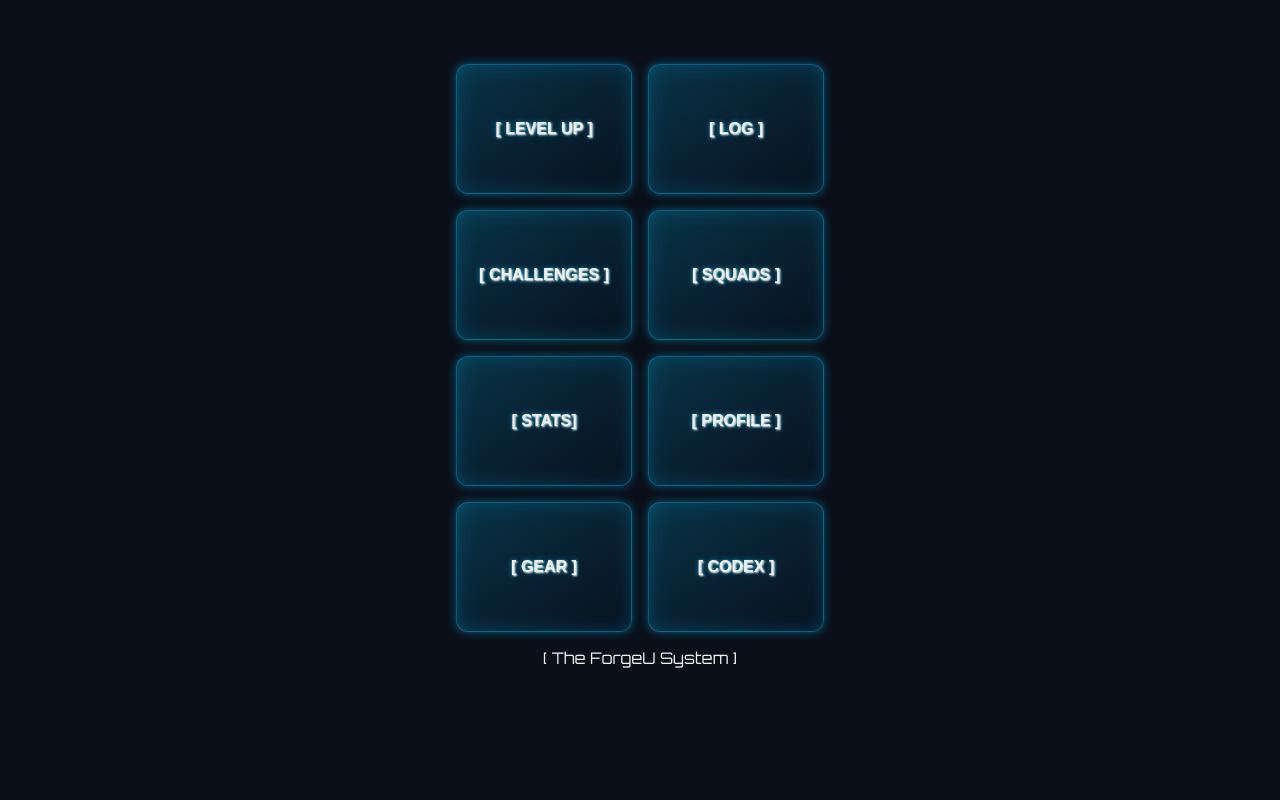
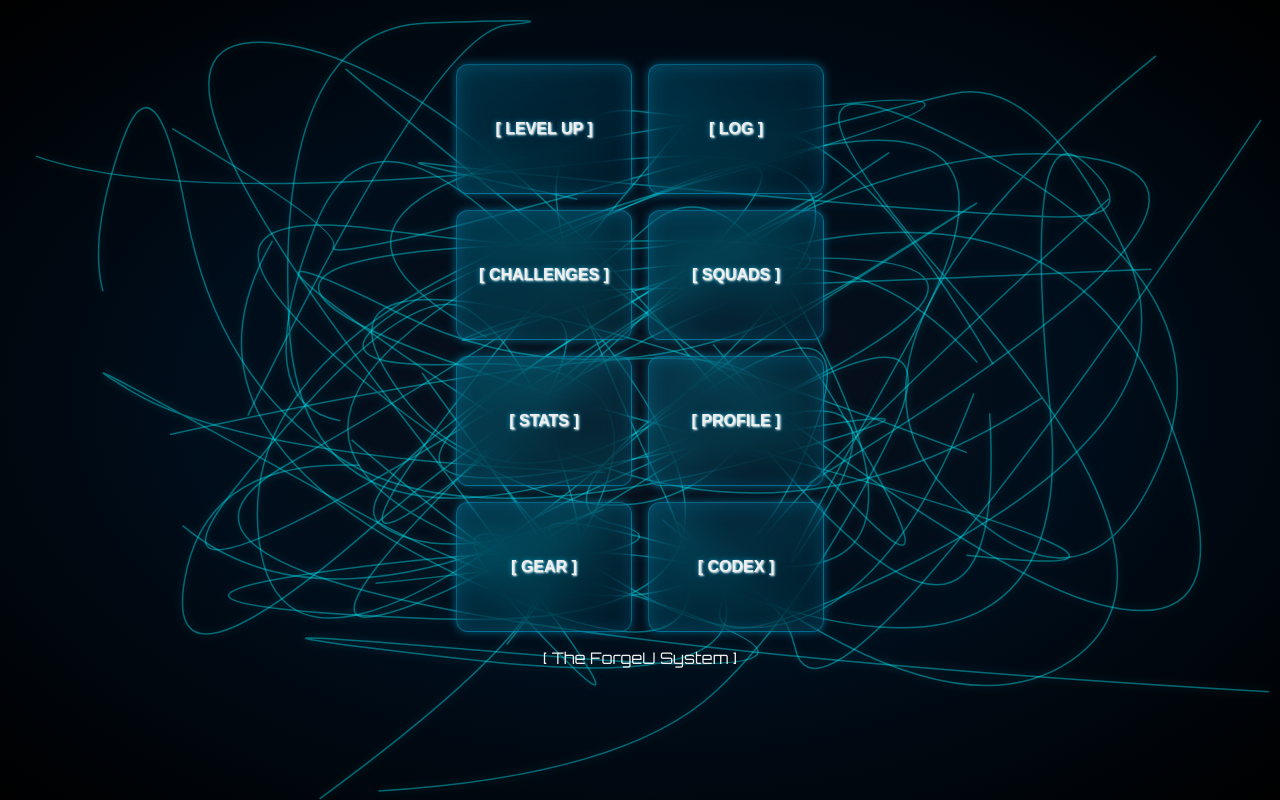
Before and after one commit to Mbani625/forgeu, a React (Create React App) app: page /#/ in a window 1280 px wide. Built offline with nearby package versions, Linux system fonts and the light colour scheme; no server answers; the database is empty; sample sign-in values are in the browser's storage.

Commit message:
Dynamic Background

```diff
--- /dev/null
+++ b/src/components/NetLinesBackground.js
@@ -0,0 +1,66 @@
+// src/components/NetLinesBackground.js
+export function startNetLinesCanvas() {
+  const canvas = document.getElementById("net-lines-bg");
+  const ctx = canvas.getContext("2d");
+
+  let width = (canvas.width = window.innerWidth);
+  let height = (canvas.height = window.innerHeight);
+
+  const lines = Array.from({ length: 20 }, () => createLine());
+
+  function createLine() {
+    return {
+      points: Array.from({ length: 8 }, (_, i) => ({
+        x: Math.random() * width,
+        y: Math.random() * height,
+        vx: (Math.random() - 0.5) * 0.2,
+        vy: (Math.random() - 0.5) * 0.2,
+      })),
+      hue: 270 + Math.random() * 40, // purple-blue hue
+    };
+  }
+
+  function drawCurve(points, hue) {
+    ctx.beginPath();
+    ctx.moveTo(points[0].x, points[0].y);
+
+    for (let i = 1; i < points.length - 1; i++) {
+      const xc = (points[i].x + points[i + 1].x) / 2;
+      const yc = (points[i].y + points[i + 1].y) / 2;
+      ctx.quadraticCurveTo(points[i].x, points[i].y, xc, yc);
+    }
+
+    ctx.strokeStyle = "rgba(0, 240, 255, 0.4)";
+    ctx.shadowColor = "rgba(0, 240, 255, 0.6)";
+
+    ctx.shadowBlur = 10;
+    ctx.lineWidth = 1.5;
+    ctx.stroke();
+  }
+
+  function animate() {
+    ctx.clearRect(0, 0, width, height);
+
+    for (const line of lines) {
+      for (const p of line.points) {
+        p.x += p.vx;
+        p.y += p.vy;
+
+        // bounce
+        if (p.x < 0 || p.x > width) p.vx *= -1;
+        if (p.y < 0 || p.y > height) p.vy *= -1;
+      }
+
+      drawCurve(line.points, line.hue);
+    }
+
+    requestAnimationFrame(animate);
+  }
+
+  window.addEventListener("resize", () => {
+    width = canvas.width = window.innerWidth;
+    height = canvas.height = window.innerHeight;
+  });
+
+  animate();
+}
--- a/src/pages/Home.jsx
+++ b/src/pages/Home.jsx
@@ -12,6 +12,7 @@ import Login from "./Login";
 import "../styles/global.css";
 import Codex from "../utils/Codex"; // or wherever you're putting it
 import Gear from "../utils/Gear";
+import { startNetLinesCanvas } from "../components/NetLinesBackground";
 
 function Home() {
   const [user, setUser] = useState(null);
@@ -43,14 +44,28 @@ function Home() {
     return () => unsubscribe();
   }, []);
 
+  useEffect(() => {
+    if (authChecked && user) {
+      // Delay 1 frame to ensure canvas exists
+      requestAnimationFrame(() => {
+        startNetLinesCanvas();
+      });
+    }
+  }, [authChecked, user]);
+
   if (!authChecked) return null;
   if (!user) return <Login />;
 
   return (
+    <>
+      <canvas id="net-lines-bg"></canvas>
       <div className="home-container">
         <div className="welcome-box">
           <div className="button-grid">
-          <button className="home-button" onClick={() => setShowLevelUp(true)}>
+            <button
+              className="home-button"
+              onClick={() => setShowLevelUp(true)}
+            >
               [ LEVEL UP ]
             </button>
             <button
@@ -69,9 +84,12 @@ function Home() {
               [ SQUADS ]
             </button>
             <button className="home-button" onClick={() => setShowStats(true)}>
-            [ STATS]
+              [ STATS ]
             </button>
-          <button className="home-button" onClick={() => setShowProfile(true)}>
+            <button
+              className="home-button"
+              onClick={() => setShowProfile(true)}
+            >
               [ PROFILE ]
             </button>
             <button className="home-button" onClick={() => setShowGear(true)}>
@@ -98,6 +116,7 @@ function Home() {
         {showCodex && <Codex onClose={() => setShowCodex(false)} />}
         {showGear && <Gear onClose={() => setShowGear(false)} />}
       </div>
+    </>
   );
 }
 
--- a/src/styles/global.css
+++ b/src/styles/global.css
@@ -16,7 +16,15 @@ body {
   box-sizing: border-box;
   margin: 0;
   font-family: "Orbitron", system-ui, sans-serif;
-  background-color: var(--bg-dark);
+  background: radial-gradient(
+    ellipse at center,
+    #0a0f1a 0%,
+    #000d1a 50%,
+    #000000 100%
+  );
+  background-repeat: no-repeat;
+  background-attachment: fixed;
+
   color: var(--text-white);
 }
 
@@ -28,6 +36,8 @@ body {
 
 /* Welcome + Button Section */
 .welcome-box {
+  position: relative;
+  z-index: 0;
   text-align: center;
   padding: 1rem;
 }
@@ -50,17 +60,21 @@ body {
   font-weight: bold;
   padding: 1rem;
   border-radius: 12px;
+
   background: linear-gradient(
     145deg,
     rgba(0, 200, 255, 0.2),
     rgba(0, 30, 60, 0.1)
   );
+  backdrop-filter: blur(20px); /* ✅ blur the background behind the button */
+  -webkit-backdrop-filter: blur(6px); /* ✅ for Safari support */
+
   color: var(--text-white);
   border: 1px solid rgba(0, 200, 255, 0.4);
   box-shadow: 0 0 10px rgba(0, 200, 255, 0.4),
     0 0 20px rgba(0, 200, 255, 0.2) inset;
-  text-shadow: 1px 1px 2px white,
-    /* White drop shadow for clarity */ 0 0 5px rgba(0, 200, 255, 0.7); /* Blue glow */
+
+  text-shadow: 1px 1px 2px white, 0 0 5px rgba(0, 200, 255, 0.7);
 
   transition: all 0.3s ease;
 }
@@ -75,6 +89,17 @@ body {
   box-shadow: 0 0 15px rgba(0, 200, 255, 0.8),
     0 0 25px rgba(0, 200, 255, 0.4) inset;
   transform: scale(1.02);
+}
+
+#net-lines-bg {
+  position: absolute;
+  top: 0;
+  left: 0;
+  z-index: 0;
+  width: 100vw;
+  height: 100vh;
+  pointer-events: none;
+  display: block;
 }
 
 /* Modal Overlay and Box */
@@ -125,18 +150,6 @@ body {
   color: var(--accent-blue);
   cursor: pointer;
   z-index: 1000;
-}
-
-/* For extra small screens */
-@media (max-width: 400px) {
-  .home-button {
-    height: 100px;
-    font-size: 0.9rem;
-  }
-
-  .modal-box {
-    padding: 1rem;
-  }
 }
 
 .buffs-container {
```
Lines whose indentation alone changed are shown as unchanged.
